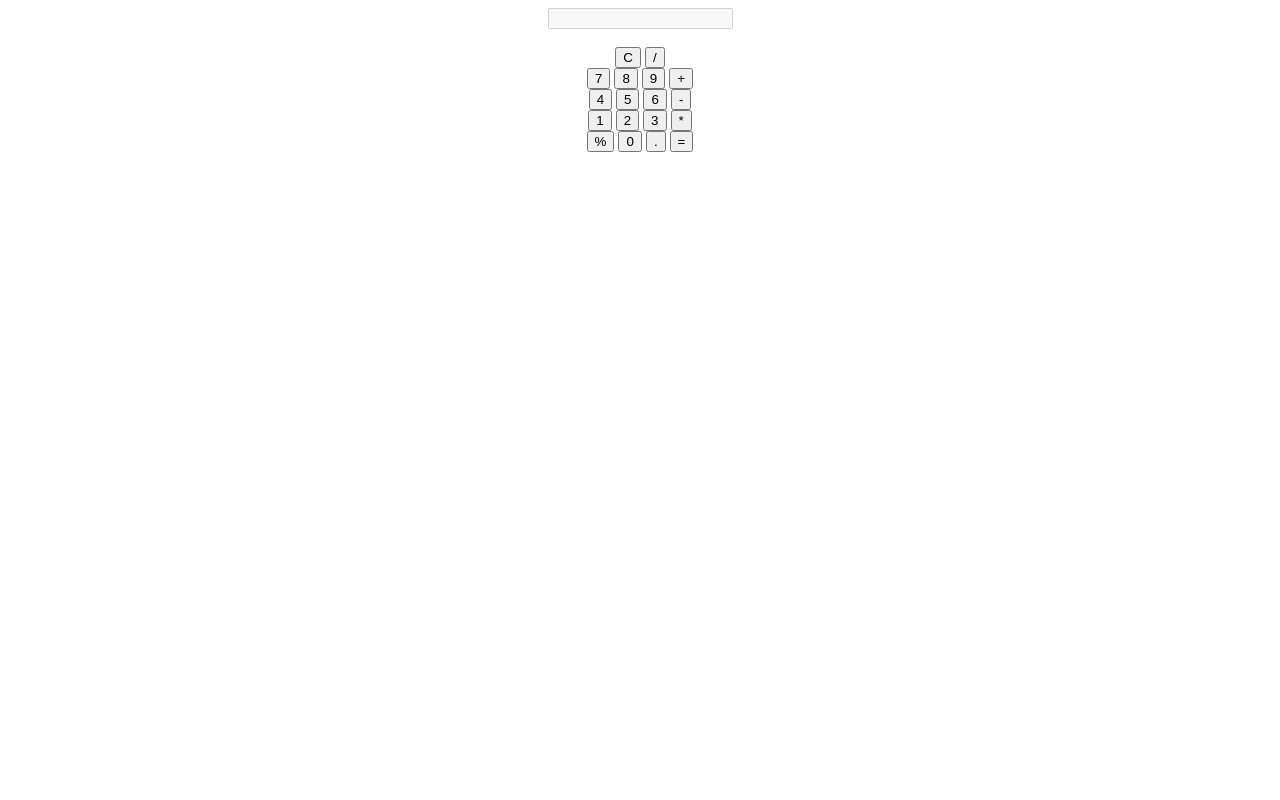
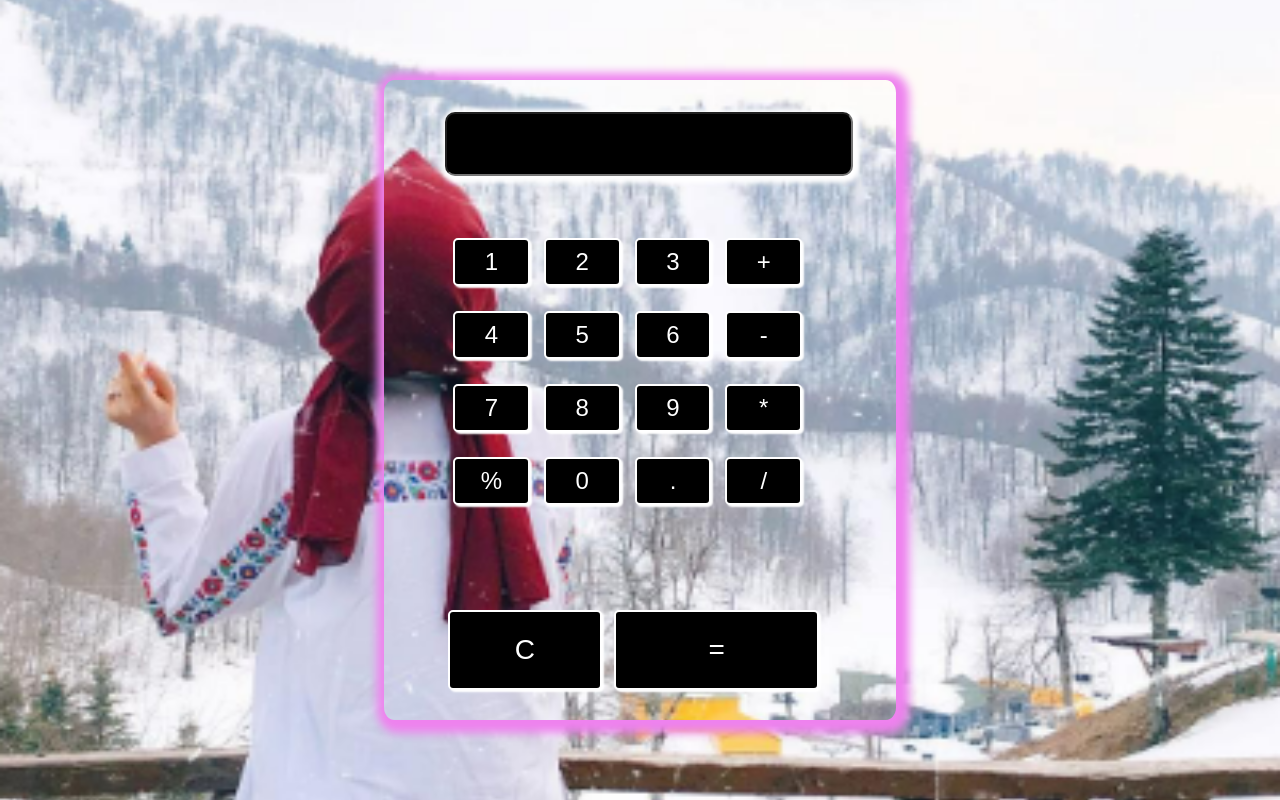
Before and after one commit to ayeshakhan1907/Portfolio, a plain HTML site: page Calculator.html in a window 1280 px wide. Drawn offline with Linux system fonts and the light colour scheme.

Commit message:
Update Calculator.html

```diff
--- a/Calculator.html
+++ b/Calculator.html
@@ -4,40 +4,125 @@
     <meta charset="UTF-8">
     <meta name="viewport" content="width=device-width, initial-scale=1.0">
     <title>Calculator</title>
-
+    <style>
+        *
+        {
+            padding: 0px;
+            margin: 0px;
+        }
+        body
+        {
+            background-image: url(mountain.PNG);
+            background-size: 100%;
+            background-position: 100% 80%;
+            background-repeat: no-repeat;
+            background-attachment: fixed;
+            width: 100vw;
+            height: 100vh;
+            display: flex;
+            justify-content: center;
+            align-items: center;
+        }
+        #container
+        {
+         position: relative;
+         width: 40%;
+         height: 80%;
+         left:0px;
+         background-color: transparent;
+         border-radius: 2%;
+         box-shadow: 3px 3px 10px 10px violet;
+        }
+        #display
+        {
+          width: 75%;
+          height: 40px;
+          padding: 10px;
+          position: absolute;
+          top: 5%;
+          left: 12%;
+          background-color: black;
+          border-radius: 10px;
+          color: white;
+          font-size: 25px;
+          box-shadow: 2px 2px 5px 5px white;
+        }
+        .a
+        {
+            top: 15vh;
+            left: 5vw;
+            margin: 5px;
+            margin-top: 20px;
+            position: relative;
+            width: 15%;
+            height: 6vh;
+            background-color: black;
+            color: white;
+            font-size: 24px;
+            border: 2px solid white;
+            border-radius: 5px;
+            box-shadow: 2px 2px 2px white;
+        }
+        #equ
+        {
+            position: absolute;
+            bottom: 30px;
+            width: 40%;
+            height: 10vh;
+            font-size: 28px;
+            left: 18vw;
+            background-color: black;
+            color: white;
+            border: 2px solid white;
+            border-radius: 5px;
+            box-shadow: 2px 2px 2px white;
+        }
+        #clear
+        {
+            position: absolute;
+            bottom: 30px;
+            width: 30%;
+            height: 10vh;
+            font-size: 28px;
+            left: 5vw;
+            background-color: black;
+            color: white;
+            border: 2px solid white;
+            border-radius: 5px;
+            box-shadow: 2px 2px 2px white;
+        }
+    </style>
 </head>
 <body>
-    <center>
-        <input id="display" disabled/>
+    <div id="container">
+    <form name="cform">
+        <input name="Ans" id="display">
+        <br>
+        <input class="a" type="button" value="1" onclick="cform.Ans.value+='1'" >
+        <input class="a" type="button" value="2" onclick="cform.Ans.value+='2'" >
+        <input class="a" type="button" value="3" onclick="cform.Ans.value+='3'" >
+        <input class="a" type="button" value="+" onclick="cform.Ans.value+='+'" >
+        <br>
+        <input class="a" type="button" value="4" onclick="cform.Ans.value+='4'" >
+        <input class="a" type="button" value="5" onclick="cform.Ans.value+='5'" >
+        <input class="a" type="button" value="6" onclick="cform.Ans.value+='6'" >
+        <input class="a" type="button" value="-" onclick="cform.Ans.value+='-'" >
+        <br>
+        <input class="a" type="button" value="7" onclick="cform.Ans.value+='7'" >
+        <input class="a" type="button" value="8" onclick="cform.Ans.value+='8'" >
+        <input class="a" type="button" value="9" onclick="cform.Ans.value+='9'" >
+        <input class="a" type="button" value="*" onclick="cform.Ans.value+='*'" >
+        <br>
+        <input class="a" type="button" value="%" onclick="cform.Ans.value+='%'" >
+        <input class="a" type="button" value="0" onclick="cform.Ans.value+='0'" >
+        <input class="a" type="button" value="." onclick="cform.Ans.value+='.'" >
+        <input class="a" type="button" value="/" onclick="cform.Ans.value+='/'">
+        <br>
+        <input type="button" id="equ" value="=" onclick="cform.Ans.value =eval(cform.Ans.value)">
+        <input type="button"  id="clear"value="C" onclick="cform.Ans.value =' '">
+        <br>
+    </form>
+    </div>
 
-    <div>
-
-        <br>
-        <button onclick="clear()">C</button>
-
-        <button onclick="appendValue('/')">/</button>
-        <br>
-        <button onclick="appendValue('7')">7</button>
-        <button onclick="appendValue('8')">8</button>
-        <button onclick="appendValue('9')">9</button>
-        <button onclick="appendValue('+')">+</button>
-        <br>
-        <button onclick="appendValue('4')">4</button>
-        <button onclick="appendValue('5')">5</button>
-        <button onclick="appendValue('6')">6</button>
-        <button onclick="appendValue('-')">-</button>
-        <br>
-        <button onclick="appendValue('1')">1</button>
-        <button onclick="appendValue('2')">2</button>
-        <button onclick="appendValue('3')">3</button>
-        <button onclick="appendValue('*')">*</button>
-        <br>
-        <button  onclick="appendValue('%')">%</button>
-        <button  onclick="appendValue('0')">0</button>
-        <button  onclick="appendValue('.')">.</button>
-        <button  onclick="calculate()">=</button>
-    </div>
-  </center>
-    <script src="calculator.js"></script>
 </body>
 </html>
```
